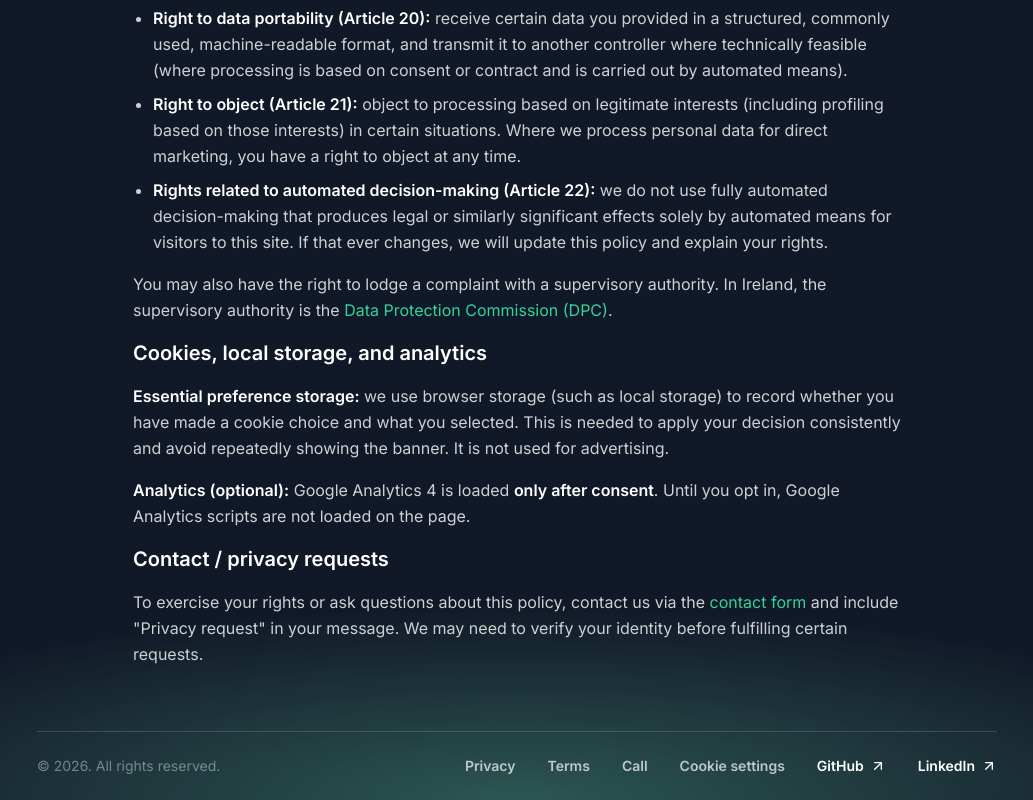
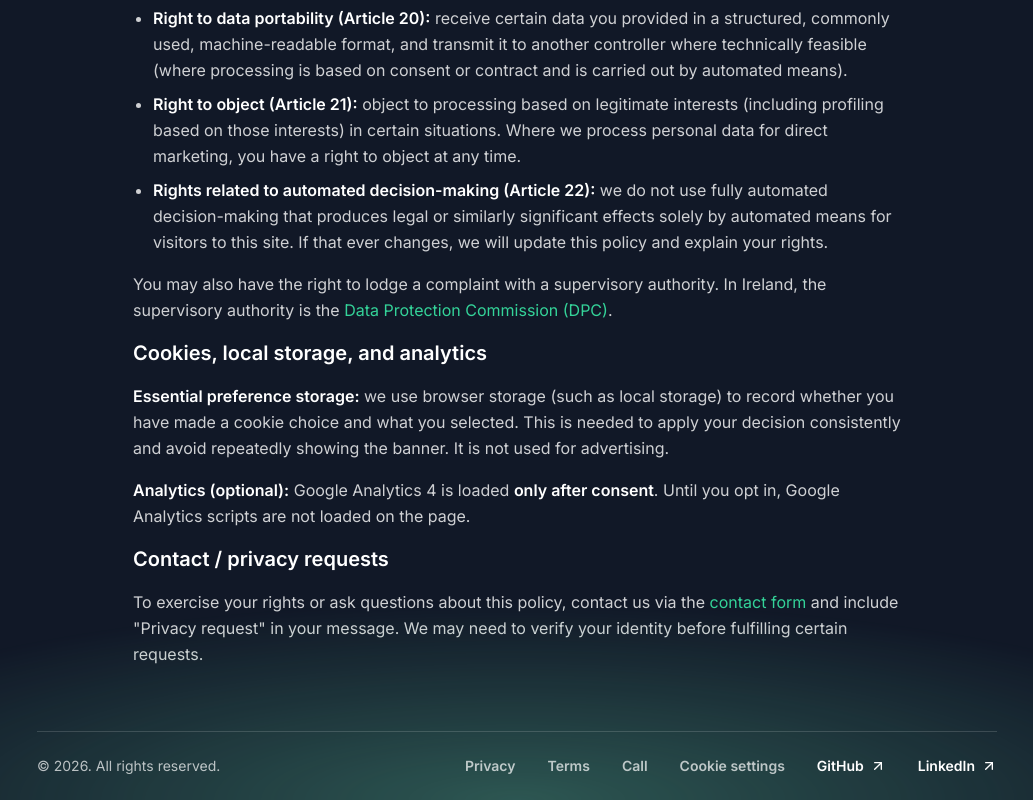
Before and after one commit to viktor-codes/portfolio, a Next.js app: page /privacy in a window 1280 px wide. Shown: the part 2547-3347 px from the top of the page, without its empty margins (123-1156 px from the left). Built offline with nearby package versions, Linux system fonts and the light colour scheme; no server answers; a web font is replaced by a local one.

Commit message:
copyright text add visability

```diff
--- a/src/sections/Footer.tsx
+++ b/src/sections/Footer.tsx
@@ -29,7 +29,7 @@ export const Footer = ({ showCookieSettings = true }: FooterProps) => {
       />
       <div className="container relative">
         <div className="flex flex-col items-center gap-8 border-t border-white/15 py-6 text-sm md:flex-row md:justify-between">
-          <div className="text-white/40">&copy; 2026. All rights reserved.</div>
+          <div className="text-white/70">&copy; 2026. All rights reserved.</div>
           <nav className="flex flex-col items-center gap-8 md:flex-row">
             <a
               href="/privacy"
```
